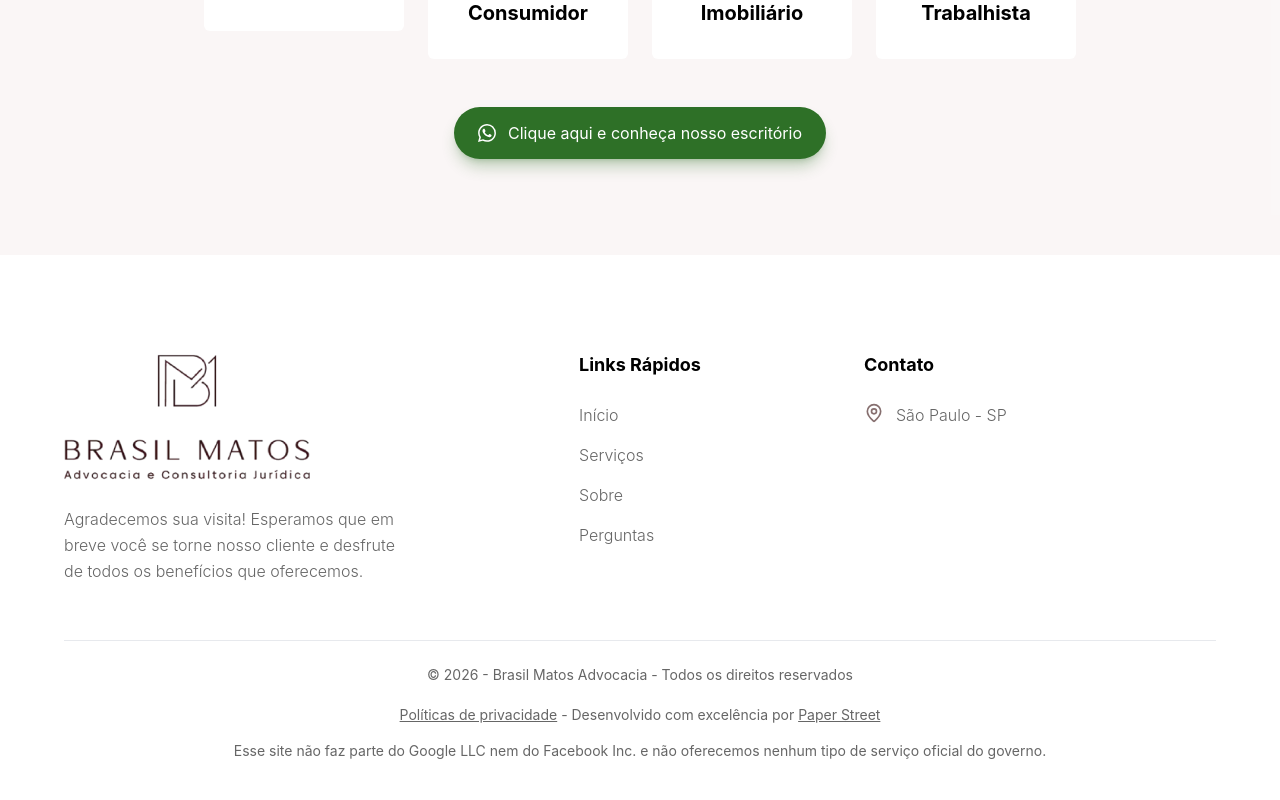
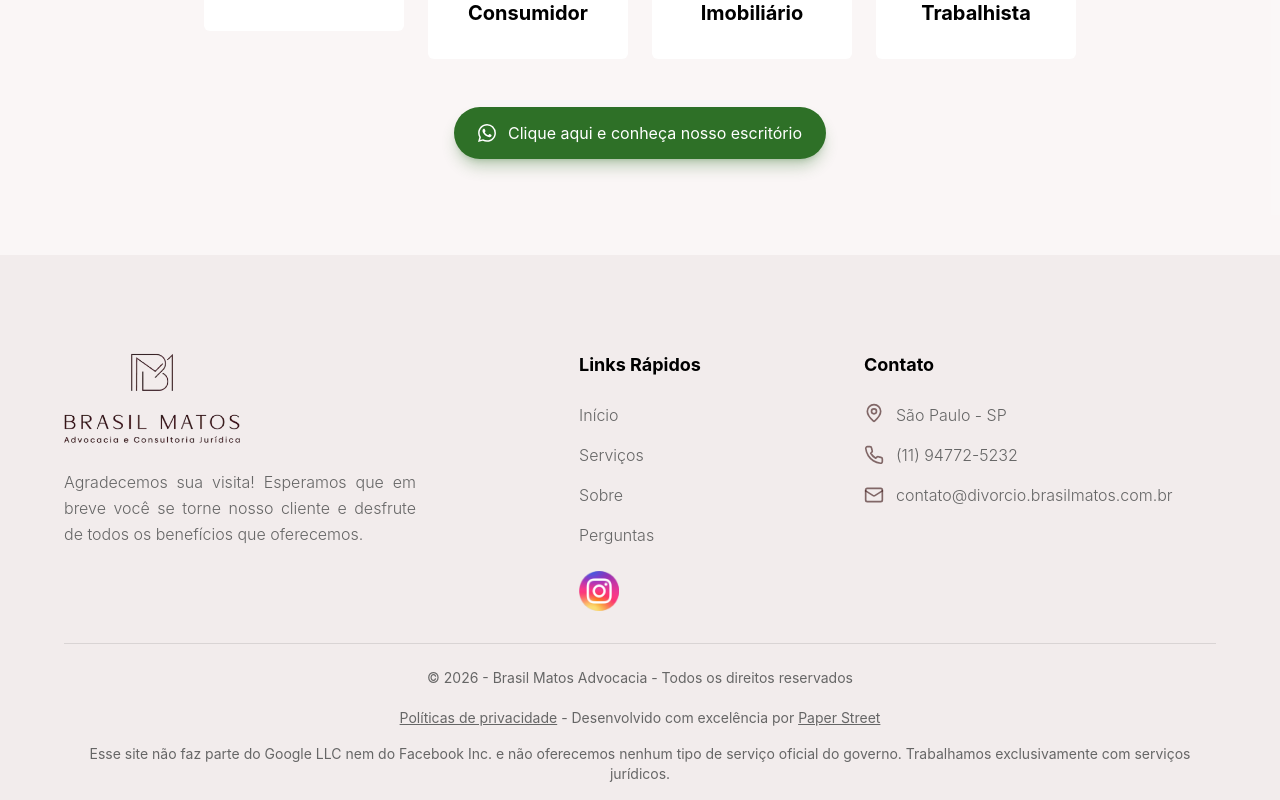
Before and after one commit to Paper-Street-Softwares/LPS-Divorcio-Brasil-Matos, a React (Vite) app: page /#home in a window 1280 px wide. Shown: the part 5628-6428 px from the top of the page. Before the commit the page ends 6405 px from the top, so only its background shows below. Built offline with nearby package versions, Linux system fonts and the light colour scheme.

Commit message:
fix: Footer alterado

```diff
--- a/src/components/sectionElements/footer/FooterSocialIcons.jsx
+++ b/src/components/sectionElements/footer/FooterSocialIcons.jsx
@@ -2,6 +2,7 @@ import React from 'react'
 import MotionDivDownToUp from '../../animation/MotionDivDownToUp'
 import IconButton from '../../interactives/IconButton'
 import { infos } from '../../../content/content'
+import logoInstagram from '../../../assets/imgs/logo/instagram.webp'
 
 const icons = {
   facebook: {
@@ -143,7 +144,11 @@ function FooterSocialIcons({ withAnimation = true }) {
             rel="noopener noreferrer"
             aria-label={`Link para o ${aria}`}
           >
-            <IconButton ariaLabel={`Botão para o ${aria}`} icon={svg} />
+            {/* <IconButton ariaLabel={`Botão para o ${aria}`} icon={svg} /> */}
+            <IconButton
+              ariaLabel={`Botão para o ${aria}`}
+              icon={<img src={logoInstagram} alt="Logo do Instagram" />}
+            />
           </a>
         )
 
--- a/src/components/sections/FooterNovoTemplate.jsx
+++ b/src/components/sections/FooterNovoTemplate.jsx
@@ -10,14 +10,11 @@ import content from '../../content/content'
 function FooterNovoTemplate({
   mapa,
   colorMode,
-  phone,
   phoneSecond,
   expediente,
   adress,
   email,
   emailSecond,
-  fraseFooter,
-  obs,
 }) {
   const labels = content.texts.navbar.menuItems
   const ids = content.texts.navbar.menuId
@@ -37,7 +34,7 @@ function FooterNovoTemplate({
       text = 'text-corTitulosPreto'
       textOpacity = 'text-corOutrosTextosPreto'
       iconColor = 'text-primaryDark/60'
-      backgroundMode = 'bg-white'
+      backgroundMode = 'bg-secondary/60'
       break
     case 'dark':
       text = 'text-corTitulosBranca'
@@ -58,14 +55,14 @@ function FooterNovoTemplate({
         <footer className={`${textOpacity}`}>
           <div className="container mx-auto">
             <div
-              className={`grid sm:grid-cols-2 lg:grid-cols-3 ${grid} items-start gap-12 tablet2:gap-2 desktop1:gap-12 mb-8 w-full`}
+              className={`grid sm:grid-cols-2 lg:grid-cols-3 ${grid} items-start gap-12 tablet2:gap-2 desktop1:gap-12 mb-8 w-full text-justify`}
             >
               {/* Logo e infos */}
               <div className="space-y-6">
                 <img
                   src={content.texts.navbar.logo.img}
                   alt={content.texts.navbar.logo.alt}
-                  className="w-[70%]"
+                  className="w-[50%]"
                   width={187}
                   height={119}
                 />
@@ -85,24 +82,7 @@ function FooterNovoTemplate({
                       {content.texts.infos.footerexpediente}
                     </>
                   )}
-                  {obs && (
-                    <>
-                      <p className="mt-2 font-secondFont">
-                        {content.texts.infos.obsFooter}
                 </p>
-                    </>
-                  )}
-                </p>
-                <div className="flex gap-4">
-                  <FooterSocialIcons
-                    instagram
-                    facebook
-                    linkedin
-                    tiktok
-                    x
-                    youtube
-                  />
-                </div>
               </div>
 
               {/* Links rápidos */}
@@ -114,37 +94,35 @@ function FooterNovoTemplate({
                     Links Rápidos
                   </h1>
                   <ul className="space-y-4 font-secondFont font-light">
-                    {labels.map((item, index) => {
-                      const id = ids[index]
-
-                      return (
-                        <li key={id}>
-                          <a
-                            href={`#${id}`}
+                    {labels.map((item, index) => (
+                      <li key={item}>
+                        <Link
+                          to={ids[index]}
                           aria-label={`Link para ${item}`}
-                            title={item}
-                            data-track={id}
+                          smooth={true}
+                          duration={500}
+                          offset={-90}
+                          spy={true}
+                          hashSpy={true}
+                          tag="a"
+                          href={`#${ids[index]}`}
                           className="cursor-pointer bg-gradient-to-r from-primary to-primary bg-[length:0%_2px] bg-no-repeat bg-left-bottom transition-[background-size] duration-300 hover:bg-[length:100%_2px]"
-                            onClick={(e) => {
-                              e.preventDefault()
-                              const el = document.getElementById(id)
-                              if (el) {
-                                const yOffset = -90
-                                const y =
-                                  el.getBoundingClientRect().top +
-                                  window.scrollY +
-                                  yOffset
-
-                                window.scrollTo({ top: y, behavior: 'smooth' })
-                              }
-                            }}
                         >
                           {item}
-                          </a>
+                        </Link>
                       </li>
-                      )
-                    })}
+                    ))}
                   </ul>
+                  <div className="flex gap-4 mt-6">
+                    <FooterSocialIcons
+                      instagram
+                      facebook
+                      linkedin
+                      tiktok
+                      x
+                      youtube
+                    />
+                  </div>
                 </div>
               </div>
 
@@ -165,14 +143,12 @@ function FooterNovoTemplate({
                         </span>
                       </li>
                     )}
-                    {phone && (
                     <li className="flex items-center gap-3">
                       <Phone className={`w-5 h-5 shrink-0 ${iconColor}`} />
                       <span className="font-secondFont font-light">
                         {content.texts.infos.phone}
                       </span>
                     </li>
-                    )}
                     {phoneSecond && (
                       <li className="flex items-center gap-3">
                         <Phone className={`w-5 h-5 shrink-0 ${iconColor}`} />
@@ -184,7 +160,7 @@ function FooterNovoTemplate({
                     {email && (
                       <li className="flex items-center gap-3">
                         <Mail className={`w-5 h-5 shrink-0 ${iconColor}`} />
-                        <span className="font-secondFont font-light text-paragraph2 tablet2:text-paragraph3 desktop1:text-paragraph3">
+                        <span className="font-secondFont font-light text-paragraph4">
                           {content.texts.infos.email}
                         </span>
                       </li>
@@ -219,8 +195,8 @@ function FooterNovoTemplate({
             </div>
 
             <hr
-              className={`pb-6 border-t ${text} ${
-                colorMode === 'light' ? 'opacity-90' : 'opacity-20'
+              className={`pb-6 border-t border-black ${
+                colorMode === 'light' ? 'opacity-10 ' : 'opacity-20'
               } w-full`}
             />
 
@@ -247,14 +223,13 @@ function FooterNovoTemplate({
                   Paper Street
                 </a>
               </div>
-              {fraseFooter && (
               <p
                 className={`font-secondFont text-paragraph2 desktop1:text-paragraph3 mt-4 ${textOpacity}`}
               >
-                  Esse site não faz parte do Google LLC nem do Facebook Inc. e
-                  não oferecemos nenhum tipo de serviço oficial do governo.
+                Esse site não faz parte do Google LLC nem do Facebook Inc. e não
+                oferecemos nenhum tipo de serviço oficial do governo.
+                Trabalhamos exclusivamente com serviços jurídicos.
               </p>
-              )}
             </div>
           </div>
 
--- a/src/content/content.jsx
+++ b/src/content/content.jsx
@@ -72,7 +72,7 @@ export const infos = {
     </div>
   ),
   obs: <span className="italic">A_Definir </span>,
-  instagramProfile: '', // Sem o @
+  instagramProfile: 'brasilmatosadv', // Sem o @
   facebookProfile: '',
   linkeDinProfile: '',
   x: '',
--- a/src/pages/Index.jsx
+++ b/src/pages/Index.jsx
@@ -74,9 +74,10 @@ export default function Index() {
               colorMode={colorMode}
               mapa={false}
               phoneSecond={false}
+              phone={true}
               expediente={false}
               adress={true}
-              email={false}
+              email={true}
               emailSecond={false}
               fraseFooter={true} // frase Google LLC
               obs={false}
```
Also changed, not shown: src/assets/imgs/logo/instagram.webp (added). Lines whose indentation alone changed are shown as unchanged.
